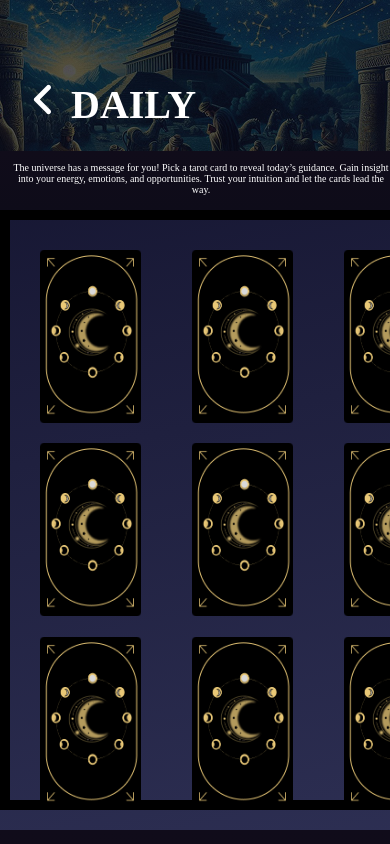
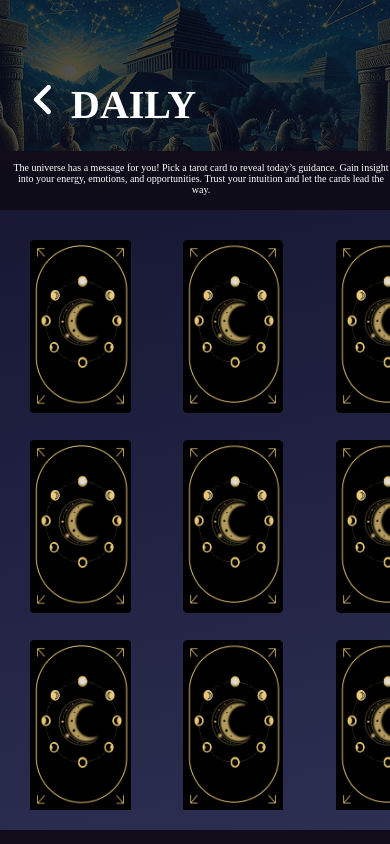
Before and after one commit to Napus-BackendDev/Mobile, a React Native app in the folder Frontend/: screen /Daily in a window 390 px wide. Built offline with nearby package versions, Linux system fonts and the light colour scheme.

Commit message:
Daily update

```diff
--- a/Frontend/src/screens/Daily.js
+++ b/Frontend/src/screens/Daily.js
@@ -181,7 +181,6 @@ const styles = StyleSheet.create({
     cardContainer: {
         flexWrap: "wrap",
         width: "1000%",
-        borderWidth: 10,
     },
 
     cardItem: {
```
